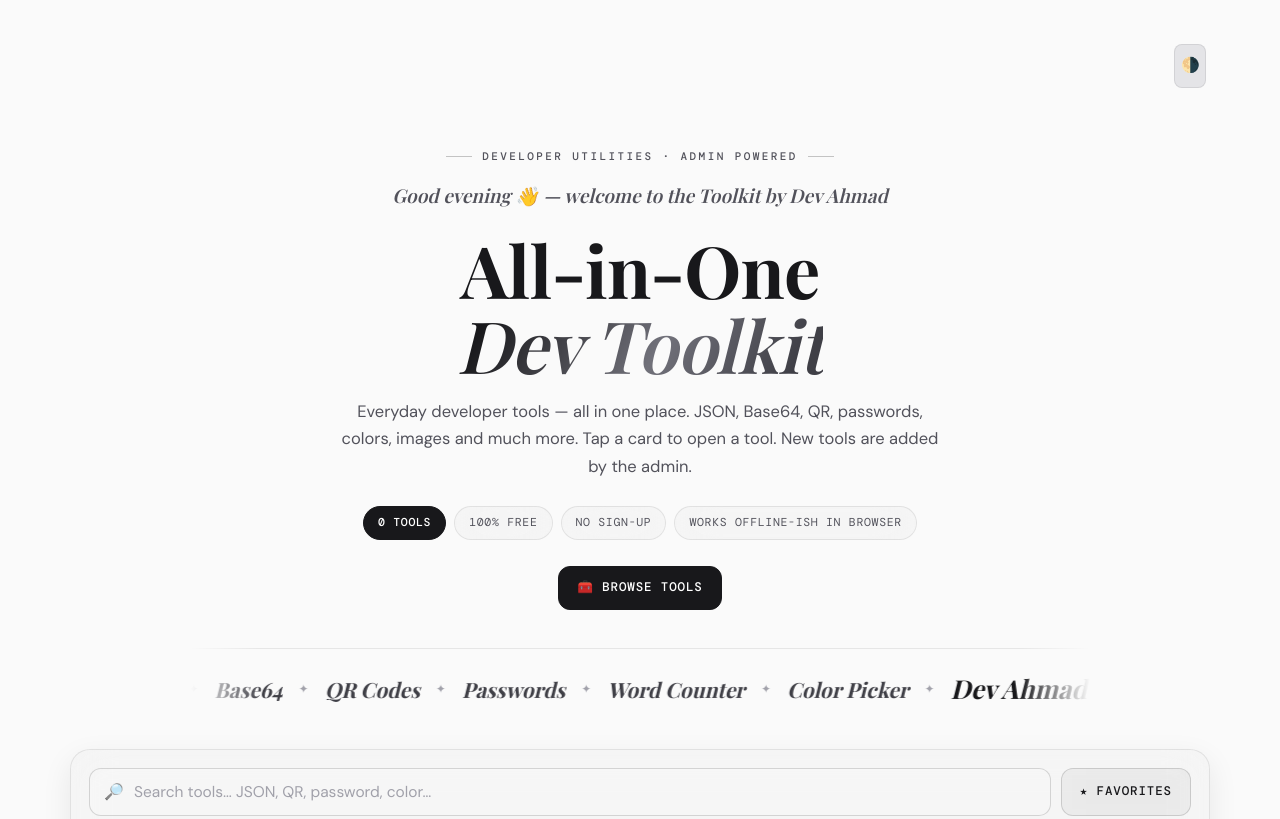
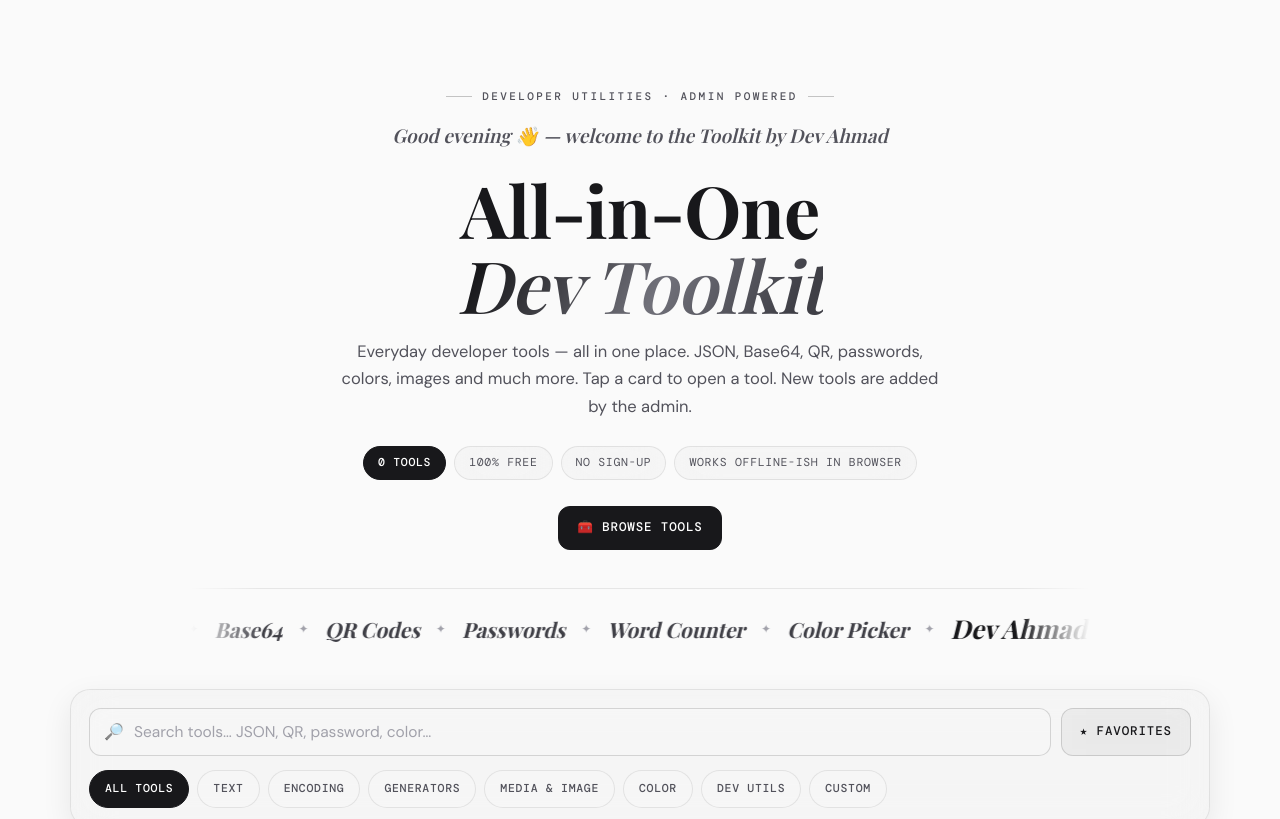
Before and after one commit to usamile269/all-in-one-dev-toolkit, a website: page index.html in a window 1280 px wide. Shown: the top 819 px of the page. Drawn offline with nearby package versions, Linux system fonts and the light colour scheme; no server answers; a web font is replaced by a local one.

Commit message:
Remove theme toggle; site follows device theme automatically

```diff
--- a/index.html
+++ b/index.html
@@ -312,8 +312,7 @@ img,canvas,svg,video{max-width:100%}
 <div class="wrap">
 
   <!-- HERO -->
-  <div style="display:flex;justify-content:flex-end;padding:16px 4px 0"><button type="button" class="theme-btn" id="themeBtn" title="Toggle light/dark" aria-label="Toggle light/dark" onclick="tkTheme()">🌗</button></div>
-  <header class="hero">
+    <header class="hero">
     <canvas id="bgCanvas" hidden></canvas><video id="bgVideo" hidden autoplay muted loop playsinline></video>
     <div class="hero-kicker">Developer Utilities · Admin Powered</div>
     <div class="hero-greet" id="greetLine"></div>
@@ -641,6 +640,7 @@ img,canvas,svg,video{max-width:100%}
         <div class="btn-row" style="justify-content:center"><button class="btn btn-dark" onclick="swStart()">▶ Start</button><button class="btn" onclick="swStop()">⏸ Stop</button><button class="btn" onclick="swLap()">Lap</button><button class="btn" onclick="swReset()">Reset</button></div>
         <pre class="out" id="swLaps" style="min-height:60px"></pre>
       </div>
+
 
 
 
@@ -994,6 +994,7 @@ function tkStartAnim(){
   var tkLight=document.documentElement.getAttribute('data-theme')==='light';
   var tkLight=document.documentElement.getAttribute('data-theme')==='light';
   var tkLight=document.documentElement.getAttribute('data-theme')==='light';
+  var tkLight=document.documentElement.getAttribute('data-theme')==='light';
   var ctx=c.getContext('2d'),W,H,pts=[];
   function resize(){W=c.width=c.offsetWidth;H=c.height=c.offsetHeight;}
   resize();window.addEventListener('resize',resize);
@@ -1028,8 +1029,8 @@ window.addEventListener('load',function(){
 </script>
 
 <script>
-try{var _t=localStorage.getItem('tk_theme');if(_t==='light')document.documentElement.setAttribute('data-theme','light');else if(!_t&&window.matchMedia&&window.matchMedia('(prefers-color-scheme: light)').matches)document.documentElement.setAttribute('data-theme','light');}catch(e){}
-try{var _mq=window.matchMedia('(prefers-color-scheme: light)');if(_mq&&_mq.addEventListener)_mq.addEventListener('change',function(e){var saved=null;try{saved=localStorage.getItem('tk_theme');}catch(_){}if(saved)return;if(e.matches)document.documentElement.setAttribute('data-theme','light');else document.documentElement.removeAttribute('data-theme');tkThemeSync(e.matches?'light':'dark');});}catch(e){}
+try{localStorage.removeItem('tk_theme');if(window.matchMedia&&window.matchMedia('(prefers-color-scheme: light)').matches)document.documentElement.setAttribute('data-theme','light');}catch(e){}
+try{var _mq=window.matchMedia('(prefers-color-scheme: light)');if(_mq&&_mq.addEventListener)_mq.addEventListener('change',function(e){if(e.matches)document.documentElement.setAttribute('data-theme','light');else document.documentElement.removeAttribute('data-theme');tkThemeSync(e.matches?'light':'dark');});}catch(e){}
 function tkThemeSync(cur){var b=document.getElementById('themeBtn');if(b)b.setAttribute('aria-checked',cur==='light'?'true':'false');var s=document.getElementById('themeState');if(s)s.textContent=cur==='light'?'Light':'Dark';}
 function tkTheme(){
   var cur=document.documentElement.getAttribute('data-theme')==='light'?'dark':'light';
@@ -1049,6 +1050,7 @@ window.addEventListener('DOMContentLoaded',tkGreet);
 
 
 
+
 </script>
 </body>
 </html>
```
